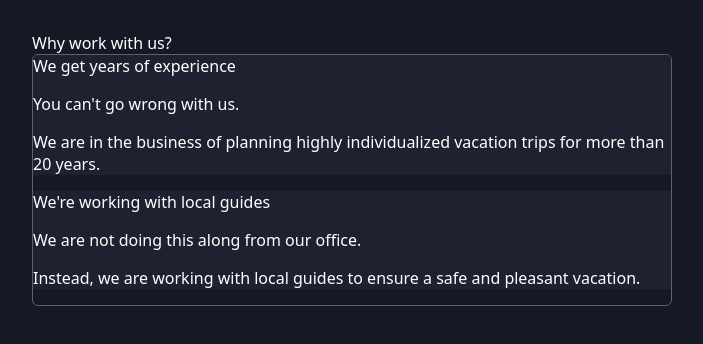
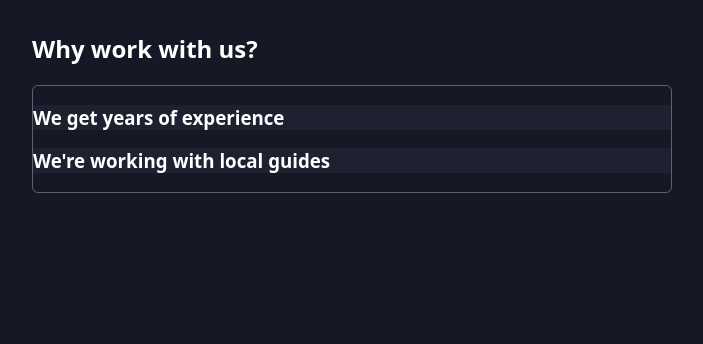
Before and after one commit to Khalifa2018/ReactPatterns, a React (Vite) app: page / in a window 1280 px wide. Shown: the top 344 px of the page, without its empty margins (288-991 px from the left). Built offline with nearby package versions, Linux system fonts and the light colour scheme.

Commit message:
Add accordion context

```diff
--- a/src/App.jsx
+++ b/src/App.jsx
@@ -5,10 +5,11 @@
   return (
     <main>
       <section>
-        <h>Why work with us?</h>
+        <h1>Why work with us?</h1>
 
         <Accordion className="accordion">
           <AccordionItem
+            id="experience"
             className="accordion-item"
             title="We get years of experience"
           >
@@ -21,6 +22,7 @@
             </article>
           </AccordionItem>
           <AccordionItem
+            id="local-guides"
             className="accordion-item"
             title="We're working with local guides"
           >
--- a/src/components/Accordion/Accordion.jsx
+++ b/src/components/Accordion/Accordion.jsx
@@ -1,3 +1,39 @@
+import { useContext, useState, createContext } from "react";
+
+const AccordionContext = createContext();
+
+export function useAccordionContext() {
+  const ctx = useContext(AccordionContext);
+
+  if (!ctx) {
+    throw new Error(
+      "Accordion-related component must be wrapped bt <Accordion>."
+    );
+  }
+
+  return ctx;
+}
+
 export default function Accordion({ children, className }) {
-  return <ul className={className}>{children}</ul>;
+  const [openItemId, setOpenItemId] = useState();
+
+  function openItem(id) {
+    setOpenItemId(id);
+  }
+
+  function closeItem() {
+    setOpenItemId(null);
+  }
+
+  const contextValue = {
+    openItemId,
+    openItem,
+    closeItem,
+  };
+
+  return (
+    <AccordionContext.Provider value={contextValue}>
+      <ul className={className}>{children}</ul>
+    </AccordionContext.Provider>
+  );
 }
--- a/src/components/Accordion/AccordionItem.jsx
+++ b/src/components/Accordion/AccordionItem.jsx
@@ -1,8 +1,28 @@
-export default function AccordionItem({ className, title, children }) {
+import { useAccordionContext } from "./Accordion";
+
+export default function AccordionItem({ id, className, title, children }) {
+  const { openItemId, openItem, closeItem } = useAccordionContext();
+
+  const isOpen = openItemId === id;
+
+  function handleClick() {
+    if (isOpen) {
+      closeItem();
+    } else {
+      openItem(id);
+    }
+  }
+
   return (
     <li className={className}>
-      <h>{title}</h>
-      <div>{children}</div>
+      <h3 onClick={handleClick}>{title}</h3>
+      <div
+        className={
+          isOpen ? "accordion-item-content open" : "accordion-item-content"
+        }
+      >
+        {children}
+      </div>
     </li>
   );
 }
```
